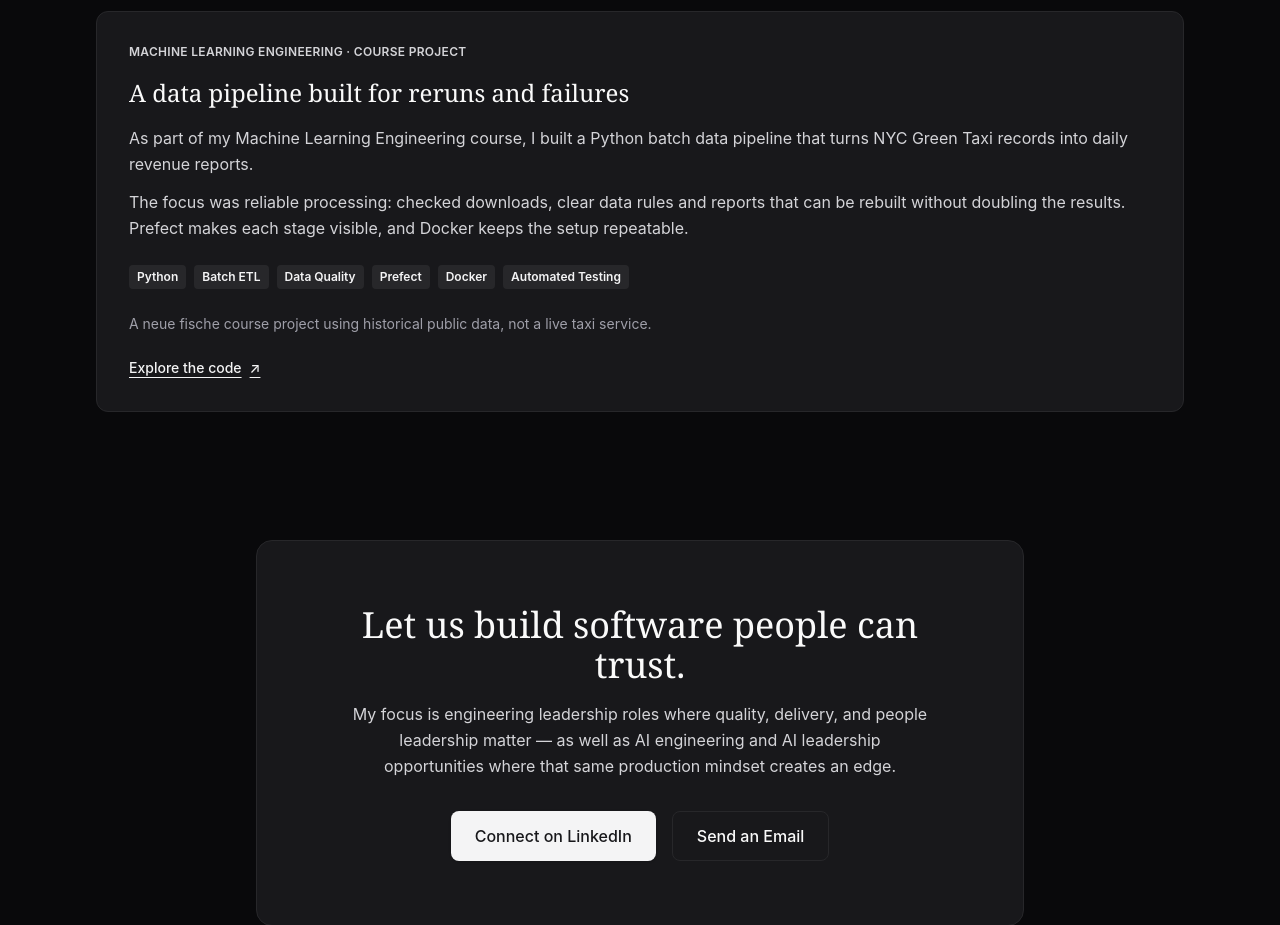
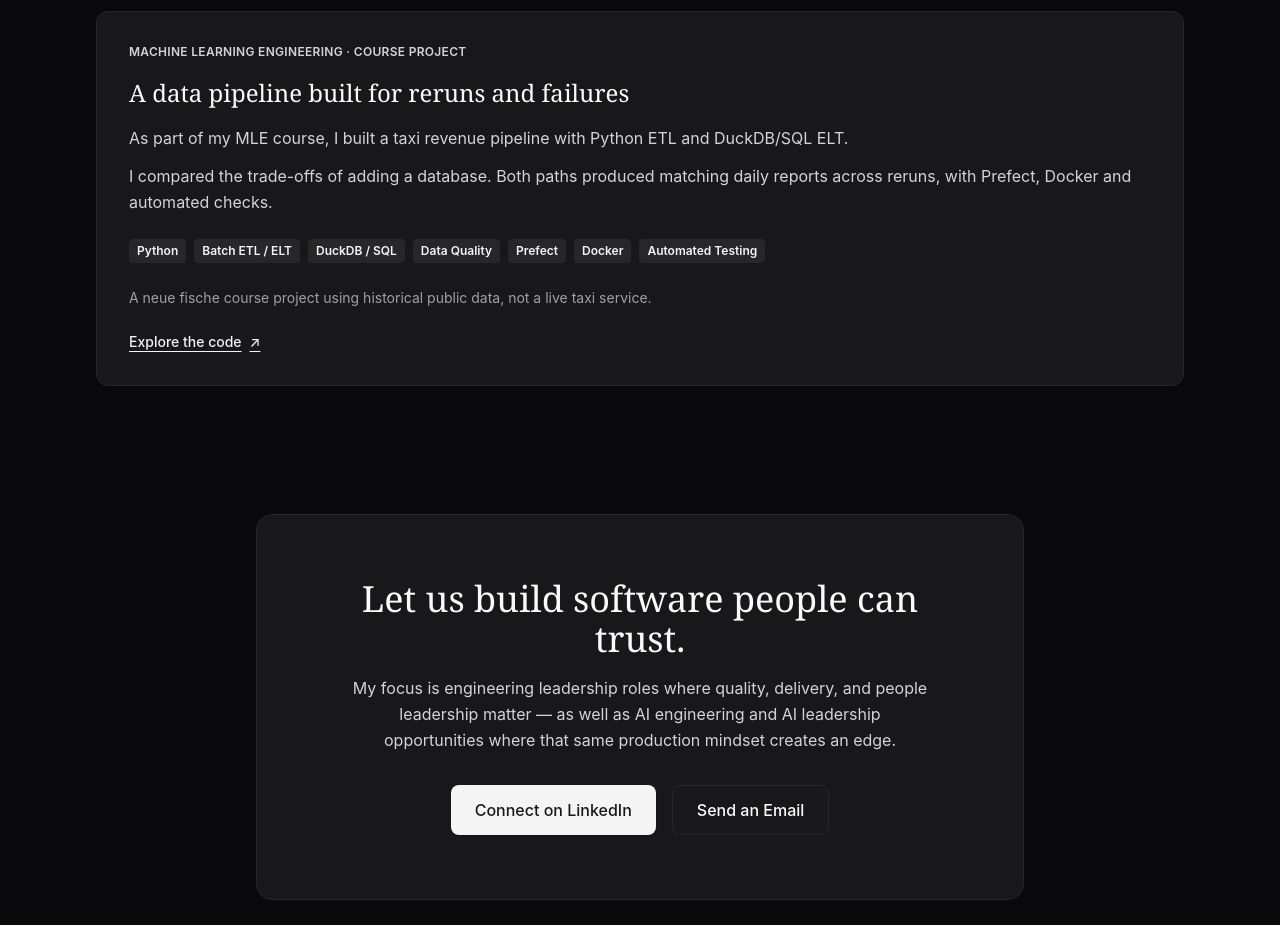
Before and after one commit to roygrssmn/grossman-engineering, a React (Vite) app: page /en in a window 1280 px wide. Shown: the part 3160-4085 px from the top of the page. Built offline with nearby package versions, Linux system fonts and the light colour scheme.

Commit message:
docs: shorten taxi project card and explain ETL/ELT comparison
- Update English and German copy
- Match the King County card’s two-paragraph structure
- Add ETL/ELT and DuckDB/SQL tags

```diff
--- a/src/EngineeringProjectsSection.jsx
+++ b/src/EngineeringProjectsSection.jsx
@@ -26,14 +26,14 @@ const technologies = ['Python', 'scikit-learn', 'Pydantic', 'FastAPI', 'Streamli
 const taxiContent = {
     en: {
         title: 'A data pipeline built for reruns and failures',
-        summary: 'As part of my Machine Learning Engineering course, I built a Python batch data pipeline that turns NYC Green Taxi records into daily revenue reports.',
-        focus: 'The focus was reliable processing: checked downloads, clear data rules and reports that can be rebuilt without doubling the results. Prefect makes each stage visible, and Docker keeps the setup repeatable.',
+        summary: 'As part of my MLE course, I built a taxi revenue pipeline with Python ETL and DuckDB/SQL ELT.',
+        focus: 'I compared the trade-offs of adding a database. Both paths produced matching daily reports across reruns, with Prefect, Docker and automated checks.',
         limitation: 'A neue fische course project using historical public data, not a live taxi service.',
     },
     de: {
         title: 'Eine Datenpipeline für Wiederholungen und Fehlerfälle',
-        summary: 'Im Rahmen meines Machine-Learning-Engineering-Kurses habe ich eine Python-Batch-Datenpipeline gebaut, die aus NYC-Green-Taxi-Daten tägliche Umsatzberichte erstellt.',
-        focus: 'Im Mittelpunkt stand die zuverlässige Verarbeitung: geprüfte Downloads, klare Datenregeln und Berichte, die sich ohne doppelte Ergebnisse neu erstellen lassen. Prefect macht die einzelnen Schritte sichtbar, Docker sorgt für eine wiederholbare Ausführung.',
+        summary: 'Im Rahmen meines MLE-Kurses habe ich eine Taxi-Umsatzpipeline mit Python-ETL und DuckDB/SQL-ELT gebaut.',
+        focus: 'Ich habe die Vor- und Nachteile einer Datenbank verglichen. Beide Wege lieferten auch bei Wiederholungen dieselben Tagesberichte – mit Prefect, Docker und automatisierten Tests.',
         limitation: 'Ein Kursprojekt bei neue fische mit historischen öffentlichen Daten, kein Live-Taxidienst.',
     },
 };
@@ -50,7 +50,7 @@ export default function EngineeringProjectsSection({ language }) {
         {
             id: 'nyc-taxi',
             ...(taxiContent[language] ?? taxiContent.en),
-            technologies: ['Python', 'Batch ETL', 'Data Quality', 'Prefect', 'Docker', 'Automated Testing'],
+            technologies: ['Python', 'Batch ETL / ELT', 'DuckDB / SQL', 'Data Quality', 'Prefect', 'Docker', 'Automated Testing'],
             stack: language === 'de' ? 'Kompetenzen und Technologien' : 'Skills and technologies',
             url: 'https://github.com/roy-nfisch/nyc-taxi-revenue-data-pipeline',
         },
```
